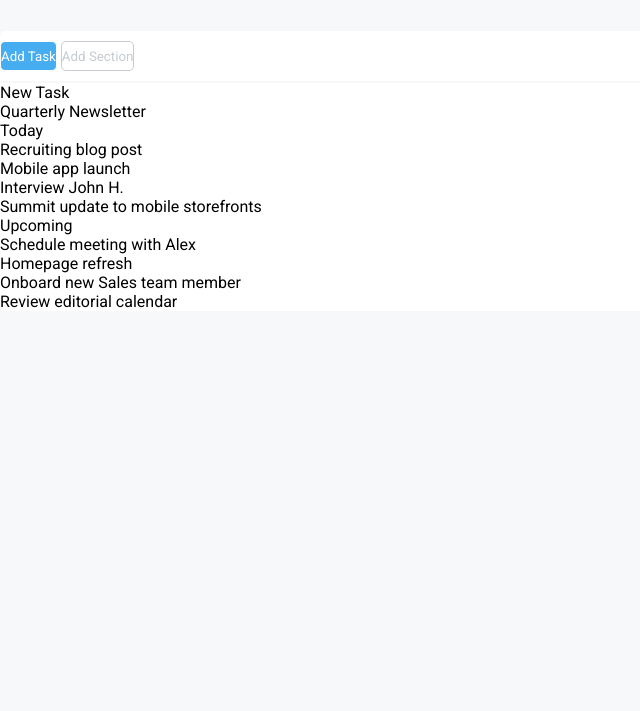
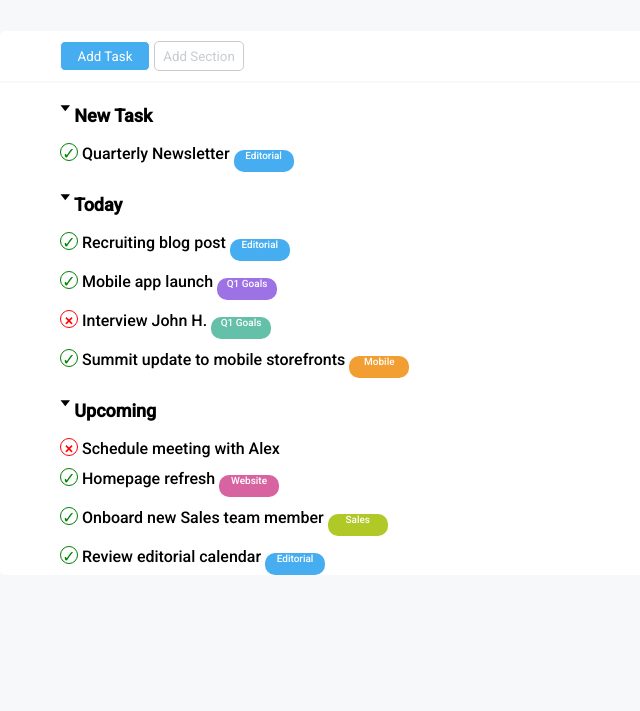
Before and after one commit to iacopobuffoni/html-css-toboolist, a plain HTML site: page index.html in a window 1280 px wide. Shown: the part 89-800 px from the top of the page, without its empty margins (0-640 px from the left). Drawn offline with Linux system fonts and the light colour scheme.

Commit message:
Esercizio finiro (non perfetto ahimè)

```diff
--- a/css/style.css
+++ b/css/style.css
@@ -19,6 +19,12 @@ body {
     margin-top: 15px;
 }
 
+#title {
+    font-size: xx-large;
+    font-weight: 1000;
+    display: inline-block;
+}
+
 .contenitore-sopra {
     background-color: white;
     height: 50px;
@@ -27,6 +33,7 @@ body {
     margin-top: 40px;
     border-top-left-radius: 5px;
     border-top-right-radius: 5px;
+    padding-left: 60px;
 }
 
 #blue {
@@ -39,6 +46,7 @@ body {
     border-radius: 5px;
     border: 1px solid;
     margin-top: 10px;
+    width: 90px;
 }
 
 #bottone2 {
@@ -53,4 +61,120 @@ body {
     border-bottom-left-radius: 5px;
     border-bottom-right-radius: 5px;
     margin-top: 2px;
+    padding-left: 60px;
 }
+
+.lista {
+    padding-top: 20px;
+}
+
+#list-title::before {
+    content: '\1F893';
+}
+
+li {
+    padding-top: 10px;
+    font-size: medium;
+    list-style: none;
+    font-weight: 500;
+}
+
+#list-title {
+    font-size: large;
+    font-weight: 600;
+}
+
+.editorial::after {
+    content: 'Editorial';
+    border-radius: 10px;
+    background-color: #47adf1;
+    color: white;
+    font-size: x-small;
+    display: inline-block;
+    width: 60px;
+    height: 22px;
+    text-align: center;
+}
+
+.q1goals::after {
+    content: 'Q1 Goals';
+    border-radius: 10px;
+    background-color: #9c72e4;
+    color: white;
+    font-size: x-small;
+    display: inline-block;
+    width: 60px;
+    height: 22px;
+    text-align: center;
+
+}
+
+.recruiting::after {
+    content: 'Q1 Goals';
+    border-radius: 10px;
+    background-color: #64c0a9;
+    color: white;
+    font-size: x-small;
+    display: inline-block;
+    width: 60px;
+    height: 22px;
+    text-align: center;
+}
+
+.mobile::after {
+    content: 'Mobile';
+    border-radius: 10px;
+    background-color: #f29e33;
+    color: white;
+    font-size: x-small;
+    display: inline-block;
+    width: 60px;
+    height: 22px;
+    text-align: center;
+}
+
+.website::after {
+    content: 'Website';
+    border-radius: 10px;
+    background-color: #d863a1;
+    color: white;
+    font-size: x-small;
+    display: inline-block;
+    width: 60px;
+    height: 22px;
+    text-align: center;
+}
+
+.sales::after {
+    content: 'Sales';
+    border-radius: 10px;
+    background-color: #b0c926;
+    color: white;
+    font-size: x-small;
+    display: inline-block;
+    width: 60px;
+    height: 22px;
+    text-align: center;
+}
+
+.yes::before {
+    content: '\2713';
+    border: 1px solid green;
+    color: green;
+    width: 1em;
+    height: 1em;
+    display: inline-block;
+    border-radius: 50%;
+    text-align: center;
+}
+
+.no:before {
+    content: '\00D7';
+    border: 1px solid red;
+    color: red;
+    width: 1em;
+    height: 1em;
+    display: inline-block;
+    border-radius: 50%;
+    text-align: center;
+}
--- a/index.html
+++ b/index.html
@@ -14,7 +14,7 @@
     <header> <!-- Logo e titolo -->
         <div id="testata">
             <img src="img/Logo.png" alt="">
-            <span id="title"> Toboolist </span>
+            <div id="title"> Toboolist </div>
         </div>
     </header>
     <main> <!-- Parte principale -->
@@ -26,23 +26,30 @@
         </header>
         <section> <!-- Sezione con liste -->
             <div class="contenitore-sotto">
-                <ul> New Task <!-- Prima lista -->
-                    <li> Quarterly Newsletter </li>
-                </ul>
-                <ul> <!-- Seconda lista -->
-                    Today
-                    <li> Recruiting blog post </li>
-                    <li> Mobile app launch </li>
-                    <li> Interview John H. </li>
-                    <li> Summit update to mobile storefronts </li>
-                </ul>
-                <ul> <!-- Terza lista -->
-                    Upcoming
-                    <li> Schedule meeting with Alex </li>
-                    <li> Homepage refresh </li>
-                    <li> Onboard new Sales team member </li>
-                    <li> Review editorial calendar </li>
-                </ul>
+                <div class="lista">
+                    <ul>
+                        <span id="list-title"> New Task </span> <!-- Prima lista -->
+                        <li class="editorial yes"> Quarterly Newsletter </li>
+                    </ul>
+                </div>
+                <div class="lista">
+                    <ul> <!-- Seconda lista -->
+                        <span id="list-title"> Today </span>
+                        <li class="editorial yes"> Recruiting blog post </li>
+                        <li class="q1goals yes"> Mobile app launch </li>
+                        <li class="recruiting no"> Interview John H. </li>
+                        <li class="mobile yes"> Summit update to mobile storefronts </li>
+                    </ul>
+                </div>
+                <div class="lista">
+                    <ul> <!-- Terza lista -->
+                        <span id="list-title"> Upcoming </span>
+                        <li class="no"> Schedule meeting with Alex </li>
+                        <li class="website yes"> Homepage refresh </li>
+                        <li class="sales yes"> Onboard new Sales team member </li>
+                        <li class="editorial yes"> Review editorial calendar </li>
+                    </ul>
+                </div>
             </div>
         </section>
     </main>
```
Also changed, not shown: 1 other file.
